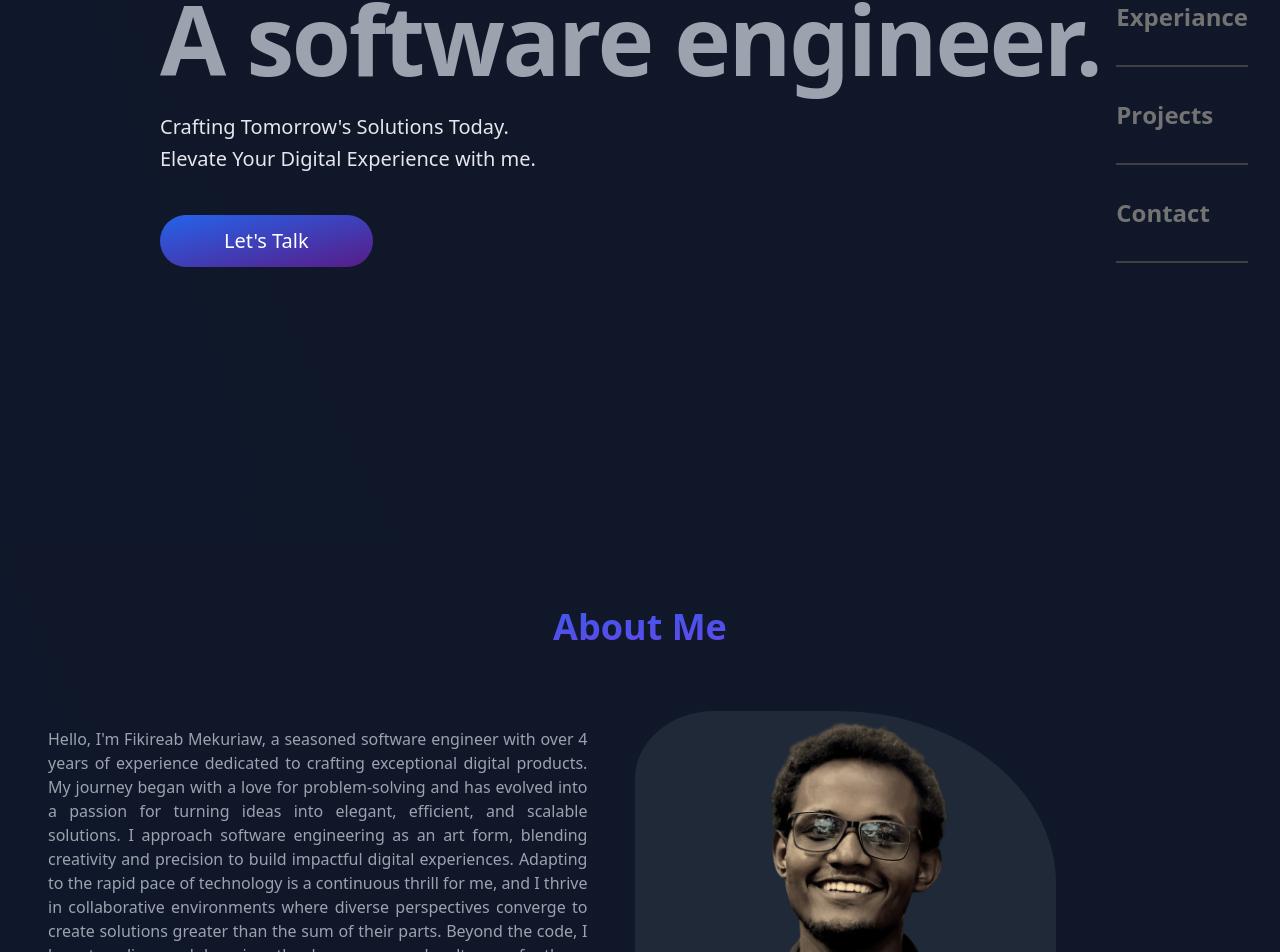
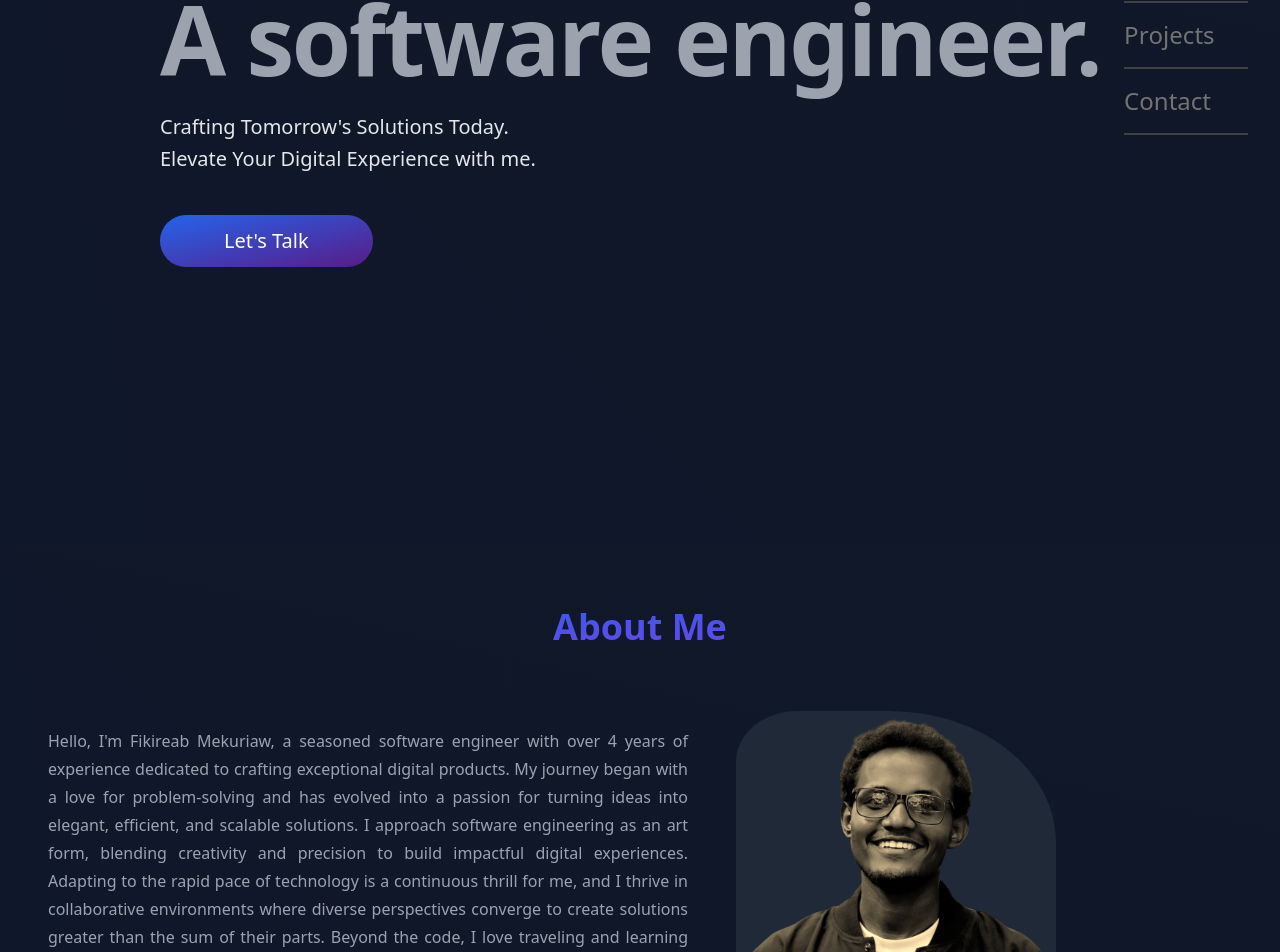
Before and after one commit to fikireab-m/personal-website, a React (Vite) app: page / in a window 1280 px wide. Shown: the part 257-1209 px from the top of the page. Built offline with nearby package versions, Linux system fonts and the light colour scheme.

Commit message:
some style fix

```diff
--- a/src/App.css
+++ b/src/App.css
@@ -18,25 +18,13 @@
   -webkit-animation: text-shadow-drop-bottom .6s both;
   animation: text-shadow-drop-bottom .6s both;
 }
-.about-me-text{
-  text-align: justify;
-  text-justify: inter-word;
-}
-.img-container {
-  border-radius: 19% 52% 29% 23% / 16% 41% 21% 17%;
-  overflow: hidden;
-  transition: all 1s;
-}
 
-.img-container img {
-  filter: sepia(80%) saturate(100%);
-}
 
-.img-container:hover {
+/* .img-container:hover {
   -webkit-animation: shadow-drop-center both;
   animation: shadow-drop-center both;
   border: rgba(135, 207, 235, 0.342), 2px solid;
-}
+} */
 
 .img-container:hover img {
   filter: none;
--- a/src/components/SideMenu.tsx
+++ b/src/components/SideMenu.tsx
@@ -68,7 +68,7 @@ export const Menu = () => {
         onMouseMove={handleMouseMove}
         initial="initial"
         whileHover="whileHover"
-        className="group relative flex items-center justify-between border-b-2 border-neutral-700 py-4 transition-colors duration-500 hover:border-neutral-50 md:py-8"
+        className="group relative flex items-center justify-between border-b-2 border-neutral-700 py-2 transition-colors duration-500 hover:border-blue-500 md:py-4"
       >
         <motion.div
           style={{
@@ -99,7 +99,7 @@ export const Menu = () => {
               staggerChildren: 0.075,
               delayChildren: 0.25,
             }}
-            className="relative z-10 block text-xl font-bold text-neutral-500 transition-colors duration-500 group-hover:text-sky-500 md:text-2xl"
+            className="relative z-10 block text-xl text-neutral-500 transition-colors duration-500 group-hover:text-sky-500 md:text-2xl"
           >
             {heading.split("").map((l, i) => (
               <motion.span
--- a/src/pages/About.tsx
+++ b/src/pages/About.tsx
@@ -7,16 +7,18 @@ const AboutMe = () => {
                 <h1 className="text-4xl font-bold text-center text-transparent bg-gradient-to-br from-blue-600 to-purple-600 pb-8" style={{ backgroundClip: "text" }}>
                     About Me
                 </h1>
-                <div className="px-2 sm:px-8 py-8 grid grid-cols-1 md:grid-cols-5 lg:grid-cols-7 content-center items-start gap-8 mx-auto md:mr-48">
-                    <div className="md:text-left text-gray-400 md:col-span-3 lg:col-span-4 h-full">
-                        <div className="rounded-lg p-4 hover:shadow-[0.5rem_0.5rem_#F44336,-0.5rem_-0.5rem_#00BCD4] hover:bg-slate-900 hover:text-gray-200">
-                            <p className="text-justify leading-6">
+                <div className="px-2 sm:px-8 py-8 lg:flex justify-center items-start gap-8 lg:mr-48">
+                    <div className="md:max-w-lg xl:max-w-2xl md:text-left text-gray-400 md">
+                        <div className="rounded-lg p-4 transform transition all duration-500 hover:text-gray-200">
+                            <p className="text-justify md:leading-7">
                                 {aboutme}
                             </p>
                         </div>
                     </div>
-                    <div className="img-container max-w-xl md:col-span-2 lg:col-span-3 rouded-full bg-gray-800 flex justify-center group">
-                        <img src={myPic} alt="My pic" className="group-hover:scale-105 transform transition all duration-500"/>
+                    <div className="overflow-hidden max-w-xl md:col-span-2 lg:col-span-3 rouded-full bg-gray-800 flex justify-center group hover:shadow-[0.5rem_0.5rem_#F44336,-0.5rem_-0.5rem_#00BCD4]" style={{
+                        borderRadius: "19% 52% 29% 23% / 16% 41% 21% 17%"
+                    }}>
+                        <img src={myPic} alt="My pic" className="sepia group-hover:scale-105 group-hover:sepia-0 transform transition all duration-500"/>
                     </div>
                 </div>
             </div>
```
